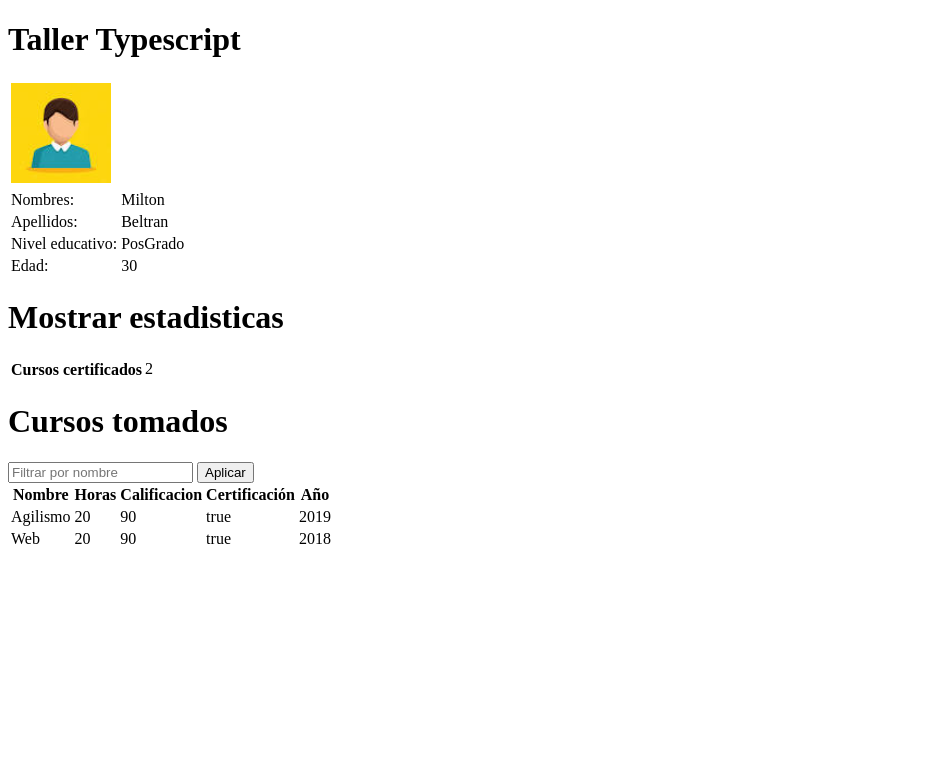
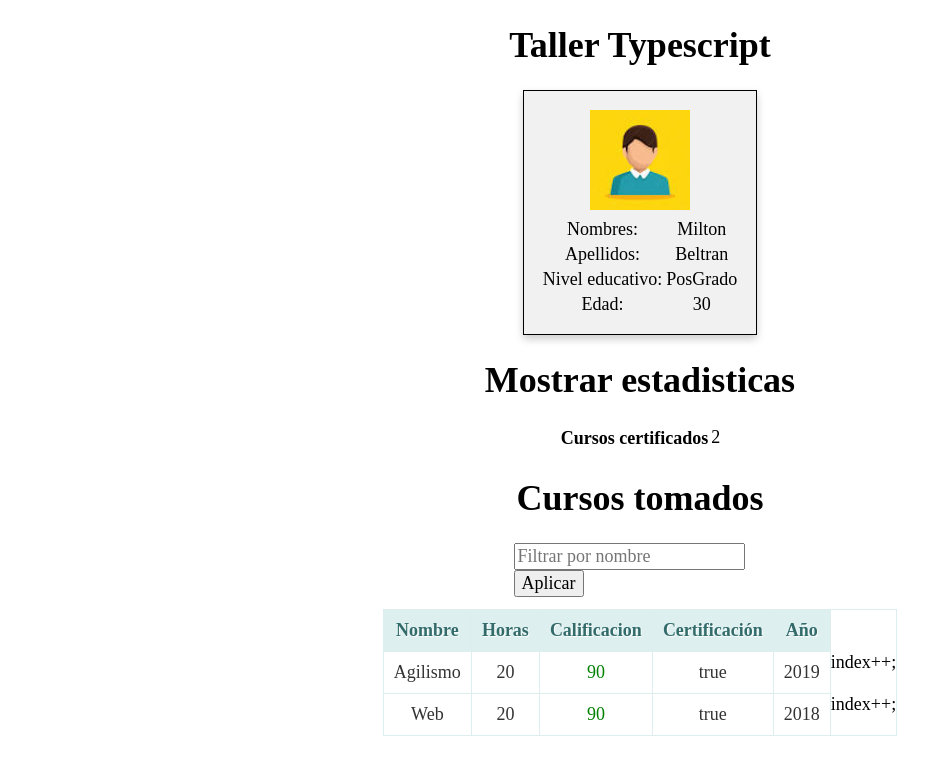
Before and after one commit to Miltonbel/demoTypescript, a plain HTML site: page index.html in a window 1280 px wide. Shown: the whole page, without its empty margins (0-952 px from the left). Drawn offline with Linux system fonts and the light colour scheme; a web font is replaced by a local one.

Commit message:
Add files via upload
Uso de funciones de alto nivel y adicion de estilos

```diff
--- a/index.html
+++ b/index.html
@@ -6,6 +6,7 @@
     <title>Page Title</title>
     <link  rel="icon" href="data:,">
     <meta name='viewport' content='width=device-width, initial-scale=1'>
+    <link rel="stylesheet" type="text/css" href="tallertypescript.css">
     <script type="module" src='./scripts/main.js'></script>
 </head>
 <body>
@@ -14,8 +15,10 @@
     <h1>Mostrar estadisticas</h1>
     <table class="table" id="estadisticas"> </table>
     <h1>Cursos tomados</h1>
+    <div class="filtro">
     <input type="text" class="form-control" id="texto-busqueda" placeholder="Filtrar por nombre">
     <button type="button" id="boton-filtro" class="btn btn-success">Aplicar</button>
+    </div>
     <table class="table" id="cursos">
         <thead class="thead-dark">
             <tr>
--- a/scripts/main.js
+++ b/scripts/main.js
@@ -21,10 +21,12 @@ function mostrarDatosApendiz(aprendiz) {
     var cursosTable = document.getElementById("cursos");
     function mostarCursosAprendiz(cursos) {
         var cursosTBody = document.createElement("tbody");
+        var estado = cusrsos.map(function (c) { return (c.calificacion > 60 ? 'green' : 'red'); });
+        var index = 0;
         for (var _i = 0, cursos_1 = cursos; _i < cursos_1.length; _i++) {
             var curso = cursos_1[_i];
             var trElement = document.createElement("tr");
-            trElement.innerHTML = " <td>" + curso.nombre + "</td>\n        <td>" + curso.horas + "</td>\n        <td>" + curso.calificacion + "</td>\n        <td>" + curso.certificado + "</td>\n        <td>" + curso.anio + "</td>\n        \n        ";
+            trElement.innerHTML = " <td>" + curso.nombre + "</td>\n        <td>" + curso.horas + "</td>\n        <td style=\"color:" + estado[index] + "\">" + curso.calificacion + "</td>\n        <td>" + curso.certificado + "</td>\n        <td>" + curso.anio + "</td>\n        index++;\n        ";
             cursosTBody.appendChild(trElement);
         }
         cursosTable.appendChild(cursosTBody);
--- /dev/null
+++ b/tallertypescript.css
@@ -0,0 +1,66 @@
+@import url('https://fonts.googleapis.com/css?family=B612');
+
+h1,h2{
+    text-align: center;
+}
+
+body {
+    font-family: "B612";
+    font-size: 18px;
+  }
+
+#aprendiz {
+    box-shadow: 0 4px 8px 0 rgba(0, 0, 0, 0.2); /* this adds the "card" effect */
+    padding: 16px;
+    text-align: center;
+    background-color: #f1f1f1;
+    border: solid 1px;
+    margin-left:auto;
+    margin-right:auto;
+  }
+#aprendiz tbody tr{
+    text-align: center;
+    border: solid 1px;
+}
+
+#estadisticas{
+    text-align: center;
+    margin-left:auto;
+    margin-right:auto;
+}
+
+button,input{
+    display: inline-block;
+    font-family: "B612";
+    font-size: 18px;
+}
+.filtro {
+    position: relative;
+    margin-left:40%;
+    margin-right:40%;
+    margin-top:1%;
+    margin-bottom:1%;
+}
+
+#cursos {
+    border: solid 1px #DDEEEE;
+    border-collapse: collapse;
+    border-spacing: 0;
+    margin-left:auto;
+    margin-right:auto;
+}
+#cursos thead th {
+    background-color: #DDEFEF;
+    border: solid 1px #DDEEEE;
+    color: #336B6B;
+    padding: 10px;
+    text-align: center;
+    text-shadow: 1px 1px 1px #fff;
+}
+#cursos tbody td {
+    border: solid 1px #DDEEEE;
+    color: #333;
+    padding: 10px;
+    text-align: center;
+    text-shadow: 1px 1px 1px #fff;
+}
```
Also changed, not shown: 1 other file.
